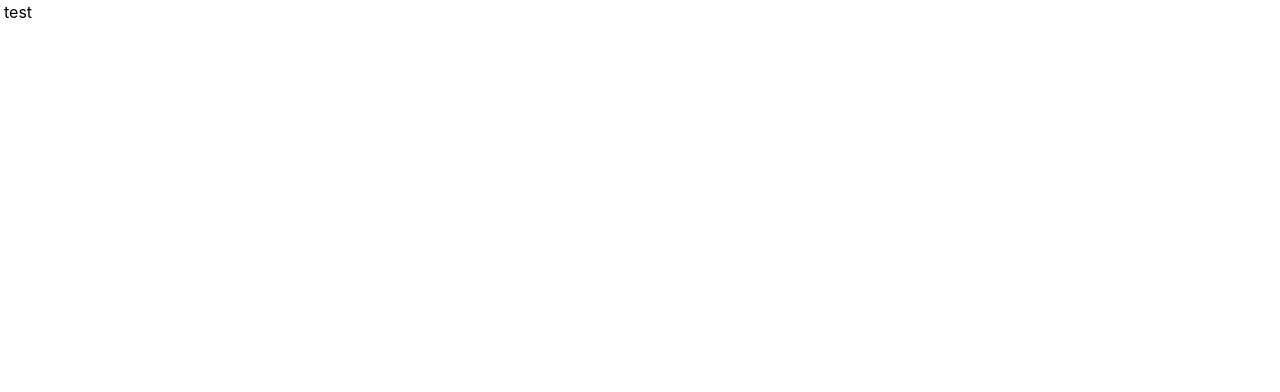
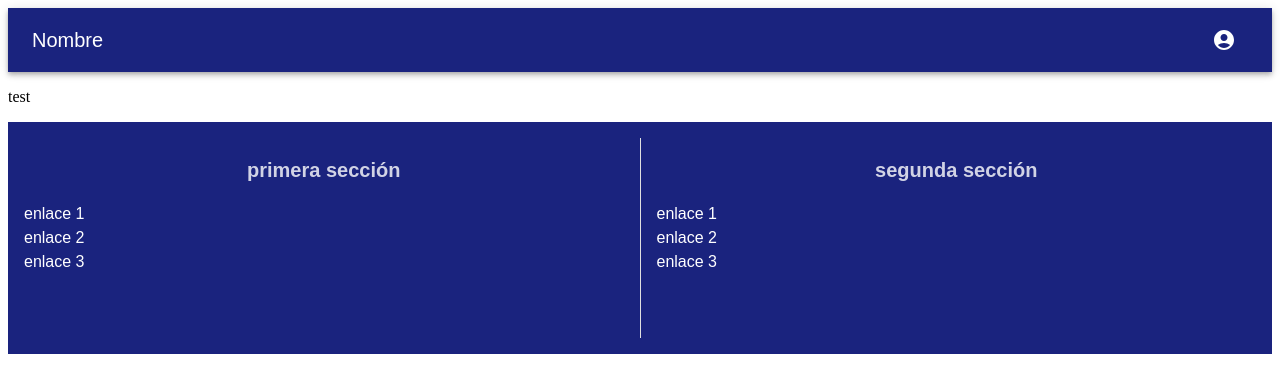
Before and after one commit to velasquezgalejandro/anki-project, a React (Create React App) app in the folder frontend/: page / in a window 1280 px wide. Shown: the top 392 px of the page. Built offline with nearby package versions, Linux system fonts and the light colour scheme.

Commit message:
creacion de layouts, themeprovider y correciones de errores en app e index

```diff
--- a/frontend/index.html
+++ b/frontend/index.html
@@ -1,8 +1,9 @@
-<!doctype html>
+<!DOCTYPE html>
 <html lang="es">
   <head>
     <meta charset="UTF-8" />
     <meta name="viewport" content="width=device-width, initial-scale=1.0" />
+    <link rel="stylesheet" href="styles.css" />
     <title>Vite + React</title>
   </head>
   <body>
--- a/frontend/src/App.jsx
+++ b/frontend/src/App.jsx
@@ -1,12 +1,15 @@
 import { BrowserRouter as Router, Routes, Route } from 'react-router-dom';
 
 import Decks from './decks/Decks';
+import OutletPage from './OutletPage';
 
 function App() {
   return (
     <Router>
       <Routes>
-        <Route path="/" element={<Decks />} exact />
+        <Route path="/" element={<OutletPage />} exact>
+          <Route path="/" element={<Decks />} exact />
+        </Route>
       </Routes>
     </Router>
   );
--- /dev/null
+++ b/frontend/src/OutletPage.jsx
@@ -0,0 +1,16 @@
+import React from 'react';
+import Stack from '@mui/material/Stack';
+import { Outlet } from 'react-router-dom';
+import { Footer, Header } from './layouts';
+
+const OutletPage = () => {
+  return (
+    <Stack rowGap={2}>
+      <Header />
+      <Outlet />
+      <Footer />
+    </Stack>
+  );
+};
+
+export default OutletPage;
--- /dev/null
+++ b/frontend/src/ThemeProvider.js
@@ -0,0 +1,55 @@
+import { createTheme } from '@mui/material/styles';
+
+const theme = createTheme({
+  typography: {
+    fontFamily: 'sans-serif',
+  },
+  palette: {
+    layout: {
+      main: '#1a237e',
+    },
+    primary: {
+      main: '#ff0000',
+    },
+    text: {
+      main: '#000000',
+      white: '#ffffff',
+      lightBlue: '#d1d3e5',
+    },
+    buttons: {
+      primary: '#3d6cb4',
+      secondary: '#1a237e',
+      hover: '#767bb2',
+      selectedHover: '#151c65',
+    },
+  },
+});
+
+// #767bb2
+// #1a237e
+// #0d0d15
+// #050719
+// #3d6cb4
+// #1a1a1a
+// #FFFFFF
+// #333333
+// #003366
+// #66CCFF
+// #E0F8F7
+// #333333
+// #4CAF50
+// #FFEB3B
+// #F5F5F5
+// #000000
+// #0D47A1
+// #FF5722
+// #FAF3E0
+// #4E342E
+// #E64A19
+// #FFD54F
+// #F9F9F9
+// #4A4A4A
+// #607D8B
+// #B2DFDB
+
+export default theme;
--- a/frontend/src/index.css
+++ /dev/null
@@ -1,13 +0,0 @@
-body {
-  margin: 0;
-  font-family: -apple-system, BlinkMacSystemFont, 'Segoe UI', 'Roboto', 'Oxygen',
-    'Ubuntu', 'Cantarell', 'Fira Sans', 'Droid Sans', 'Helvetica Neue',
-    sans-serif;
-  -webkit-font-smoothing: antialiased;
-  -moz-osx-font-smoothing: grayscale;
-}
-
-code {
-  font-family: source-code-pro, Menlo, Monaco, Consolas, 'Courier New',
-    monospace;
-}
--- a/frontend/src/index.jsx
+++ b/frontend/src/index.jsx
@@ -1,16 +1,16 @@
 import React from 'react';
 import ReactDOM from 'react-dom/client';
-import './index.css';
-import Box from '@mui/material/Box';
 import App from './App';
 import reportWebVitals from './reportWebVitals';
+import theme from './ThemeProvider';
+import { ThemeProvider } from '@mui/material/styles';
 
 const root = ReactDOM.createRoot(document.getElementById('root'));
 root.render(
   <React.StrictMode>
-    <Box sx={{ px: 0.5, py: 0.2 }}>
+    <ThemeProvider theme={theme}>
       <App />
-    </Box>
+    </ThemeProvider>
   </React.StrictMode>
 );
 
--- /dev/null
+++ b/frontend/src/layouts/Footer.jsx
@@ -0,0 +1,76 @@
+import Box from '@mui/material/Box';
+import Stack from '@mui/material/Stack';
+import Divider from '@mui/material/Divider';
+import Typography from '@mui/material/Typography';
+import Link from '@mui/material/Link';
+
+const Section = ({ title, children }) => {
+  return (
+    <Stack
+      rowGap={2}
+      sx={{
+        height: '100%',
+        width: 0.5,
+        p: 2,
+      }}
+    >
+      <Typography
+        align="center"
+        variant="h6"
+        sx={{ color: 'text.lightBlue', fontWeight: 'bold' }}
+      >
+        {title}
+      </Typography>
+      {children}
+    </Stack>
+  );
+};
+
+const Footer = () => {
+  const renderLink = (texto, link = '#') => {
+    return (
+      <Link
+        underline="hover"
+        target={'blank'}
+        href={link}
+        variant="body1"
+        sx={{ color: 'text.white' }}
+      >
+        {texto}
+      </Link>
+    );
+  };
+
+  return (
+    <Box
+      sx={{
+        display: 'flex',
+        width: '100%',
+        bgcolor: 'layout.main',
+        py: 2,
+        justifyContent: 'space-around',
+      }}
+    >
+      <Section title={'primera sección'}>
+        <Stack>
+          {renderLink('enlace 1')}
+          {renderLink('enlace 2')}
+          {renderLink('enlace 3')}
+        </Stack>
+      </Section>
+      <Divider
+        orientation="vertical"
+        sx={{ bgcolor: 'white', height: '200px' }}
+      />
+      <Section title={'segunda sección'}>
+        <Stack>
+          {renderLink('enlace 1')}
+          {renderLink('enlace 2')}
+          {renderLink('enlace 3')}
+        </Stack>
+      </Section>
+    </Box>
+  );
+};
+
+export default Footer;
--- /dev/null
+++ b/frontend/src/layouts/Header.jsx
@@ -0,0 +1,74 @@
+import React, { useState } from 'react';
+import AppBar from '@mui/material/AppBar';
+import Toolbar from '@mui/material/Toolbar';
+import Typography from '@mui/material/Typography';
+import IconButton from '@mui/material/IconButton';
+import AccountCircle from '@mui/icons-material/AccountCircle';
+import MenuItem from '@mui/material/MenuItem';
+import Menu from '@mui/material/Menu';
+
+const Header = () => {
+  const [auth, setAuth] = useState(true);
+  const [anchorEl, setAnchorEl] = useState(null);
+
+  const handleMenu = (event) => {
+    setAnchorEl(event.currentTarget);
+  };
+
+  const handleClose = () => {
+    setAnchorEl(null);
+  };
+
+  return (
+    <AppBar
+      position="static"
+      sx={{
+        '&.MuiPaper-root': { bgcolor: 'layout.main' },
+      }}
+    >
+      <Toolbar>
+        <Typography
+          variant="h6"
+          component="div"
+          sx={{ flexGrow: 1, color: 'text.white' }}
+        >
+          Nombre
+        </Typography>
+        {auth && (
+          <div>
+            <IconButton
+              size="large"
+              aria-label="account of current user"
+              aria-controls="menu-appbar"
+              aria-haspopup="true"
+              onClick={handleMenu}
+              color="inherit"
+            >
+              <AccountCircle />
+            </IconButton>
+            <Menu
+              id="menu-appbar"
+              anchorEl={anchorEl}
+              keepMounted
+              anchorOrigin={{
+                vertical: 'bottom',
+                horizontal: 'right',
+              }}
+              transformOrigin={{
+                vertical: 'top',
+                horizontal: 'right',
+              }}
+              open={Boolean(anchorEl)}
+              onClose={handleClose}
+            >
+              <MenuItem onClick={handleClose}>Profile</MenuItem>
+              <MenuItem onClick={handleClose}>My account</MenuItem>
+            </Menu>
+          </div>
+        )}
+      </Toolbar>
+    </AppBar>
+  );
+};
+
+export default Header;
--- /dev/null
+++ b/frontend/src/layouts/index.js
@@ -0,0 +1,2 @@
+export { default as Footer } from './Footer';
+export { default as Header } from './Header';
--- /dev/null
+++ b/frontend/styles.css
@@ -0,0 +1,4 @@
+body {
+  margin: 0;
+  background-color: #000111;
+}
```
Also changed, not shown: frontend/src/App.css (deleted, +0 -38 lines), frontend/src/logo.svg (deleted).
